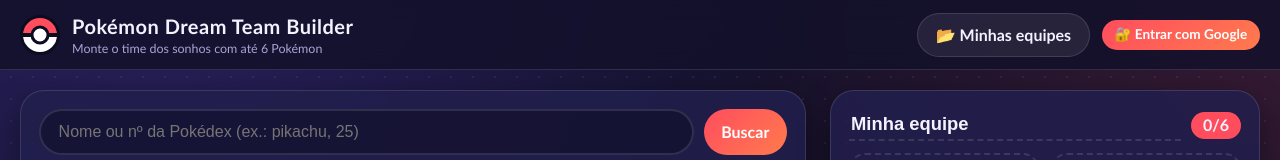
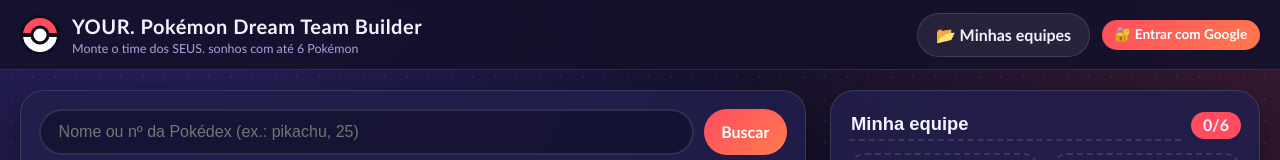
Before and after one commit to rafaeladoadoef/Pokemon-Team-Builder-ft-google-api, a plain HTML site: page index.html in a window 1280 px wide. Shown: the top 160 px of the page. Drawn offline with Linux system fonts and the light colour scheme; no server answers.

Commit message:
adicionando mensagem de titulo

```diff
--- a/index.html
+++ b/index.html
@@ -12,8 +12,8 @@
     <div class="brand">
       <span class="pokeball" aria-hidden="true"></span>
       <div>
-        <h1>Pokémon Dream Team Builder</h1>
-        <p>Monte o time dos sonhos com até 6 Pokémon</p>
+        <h1>YOUR. Pokémon Dream Team Builder</h1>
+        <p>Monte o time dos SEUS. sonhos com até 6 Pokémon</p>
       </div>
     </div>
     <div class="topbar-actions">
```
